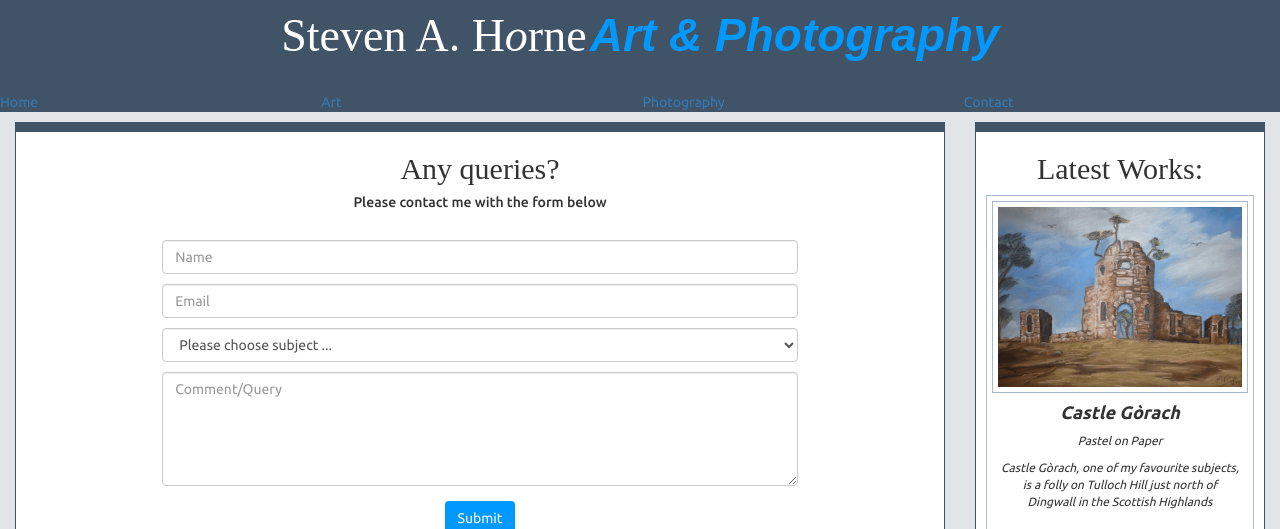
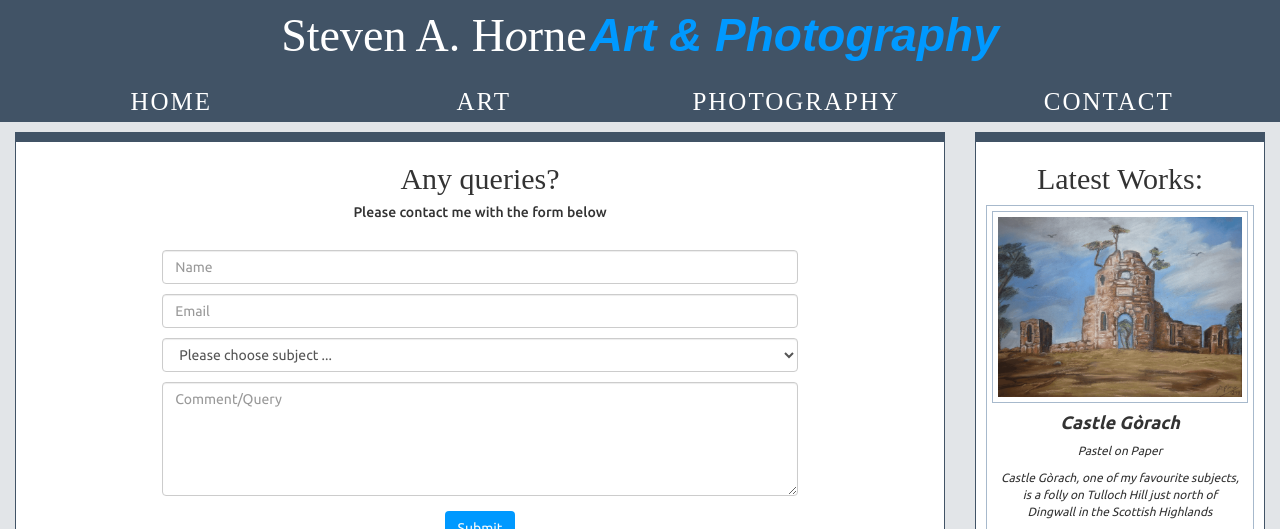
Before and after one commit to Code-Institute-Submissions/milestone1-2, a plain HTML site: page contact.html in a window 1280 px wide. Shown: the top 529 px of the page. Drawn offline with nearby package versions, Linux system fonts and the light colour scheme; a web font is replaced by a local one.

Commit message:
Added new Navbar to Contact page

```diff
--- a/contact.html
+++ b/contact.html
@@ -24,22 +24,21 @@
                 </div>
             </div>
 
-            <div class="row">
-                <ul class="list-inline">
-                    <li class="col-xs-6 col-sm-3 menu-item">
-                        <a href="index.html" class="link"><span class="mobile-link"> Home</span></a>
-                    </li>
-                    <li class="col-xs-6 col-sm-3 menu-item">
-                        <a href="art.html" class="link"><span class="mobile-link"> Art</span></a>
-                    </li>
-                    <li class="col-xs-6 col-sm-3 menu-item">
-                        <a href="photography.html" class="link"><span class="mobile-link"> Photography</span></a>
-                    </li>
-                    <li class="col-xs-6 col-sm-3 menu-item">
-                        <a href="contact.html" class="link"><span class="mobile-link"> Contact</span></a>
-                    </li>
+            <div id="navbar" class="navbar-collapse collapse navX">
+                <ul class="nav navbar-nav navX">
+                  <li class="col-xs-6 col-md-3"><a href="index.html">Home</a></li>
+                  <li class="col-xs-6 col-md-3"><a href="art.html">Art</a></li>
+                  <li class="col-xs-6 col-md-3"><a href="photography.html">Photography</a></li>
+                  <li class="col-xs-6 col-md-3"><a href="contact.html">Contact</a></li>
                 </ul>
-            </div>
+              </div><!--/.nav-collapse -->
+
+              <button type="button" class="navbar-toggle collapsed" data-toggle="collapse" data-target="#navbar" aria-expanded="false" aria-controls="navbar">
+                  <span class="sr-only">Toggle navigation</span>
+                  <span class="icon-bar"></span>
+                  <span class="icon-bar"></span>
+                  <span class="icon-bar"></span>
+                </button>
 
         </header>
 
```
